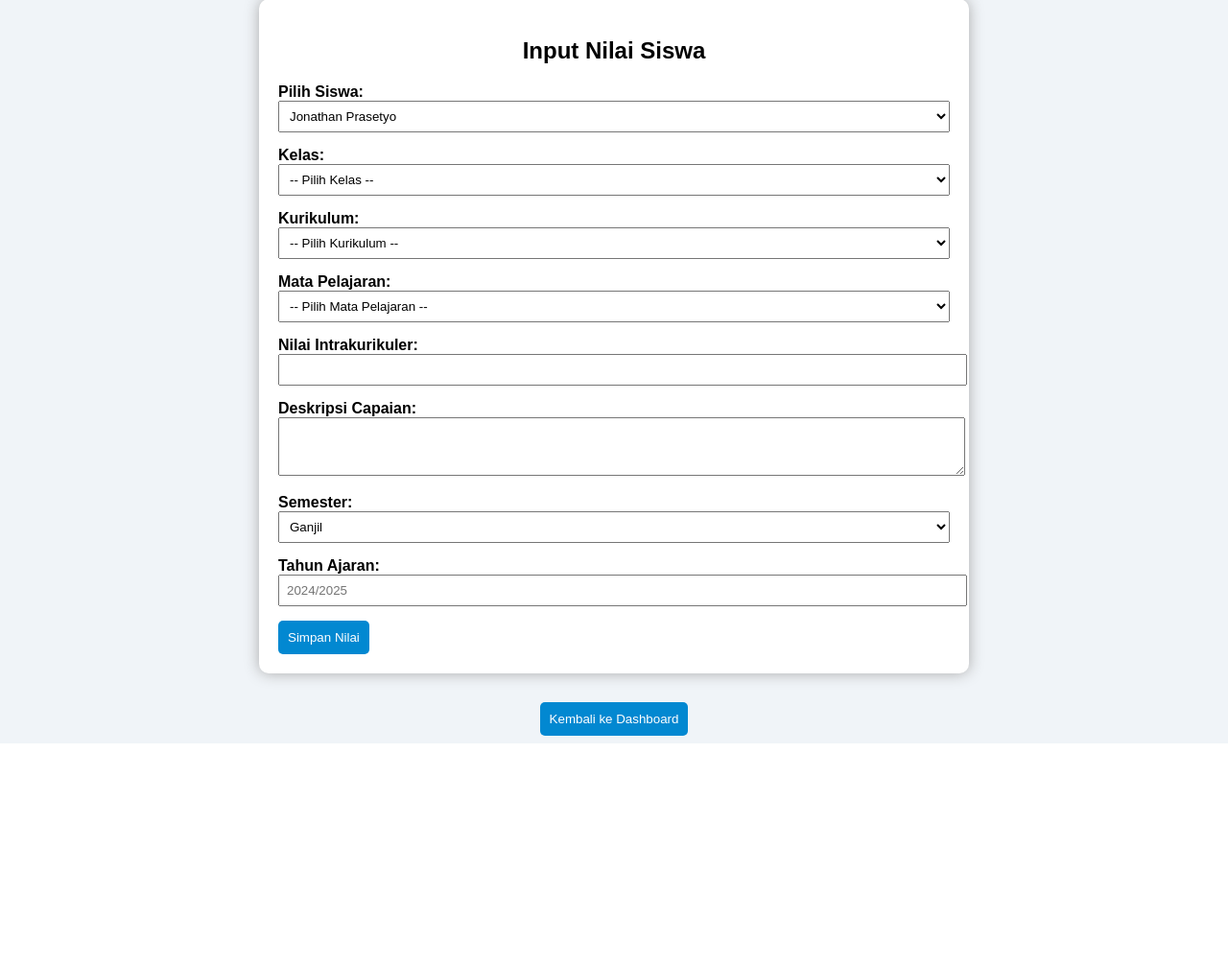
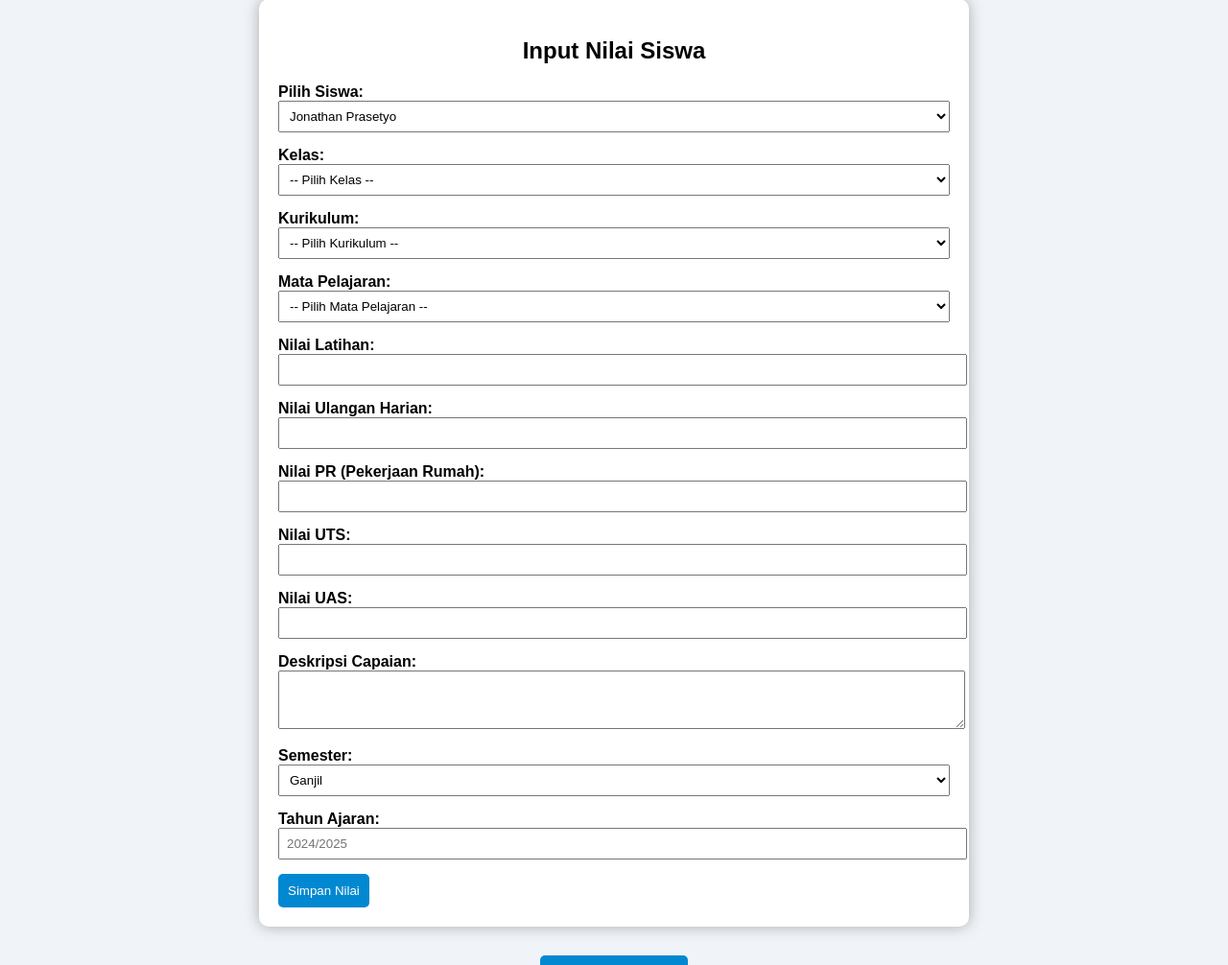
Before and after one commit to gabriel-ima/rapor_online, a PHP site: page /dashboard/input_nilai.php in a window 1280 px wide. Shown: the part 31-1037 px from the top of the page at 96% size. Before the commit the page ends 806 px from the top, so only its background shows below. Run offline with PHP 8.4, Linux system fonts and the light colour scheme; a user stored in the database is signed in; data comes from the database, SQL or seed files in the repository.

Commit message:
Update input_nilai.php

```diff
--- a/dashboard/input_nilai.php
+++ b/dashboard/input_nilai.php
@@ -167,8 +167,21 @@ $guru_username = $_SESSION['username'];
             <?php endforeach; ?>
         </select>
 
-        <label>Nilai Intrakurikuler:</label>
-        <input type="number" name="nilai_intra" required>
+        <label>Nilai Latihan:</label>
+        <input type="number" name="nilai_latihan" required>
+
+        <label>Nilai Ulangan Harian:</label>
+        <input type="number" name="nilai_ulangan" required>
+
+        <label>Nilai PR (Pekerjaan Rumah):</label>
+        <input type="number" name="nilai_pr" required>
+
+        <label>Nilai UTS:</label>
+        <input type="number" name="nilai_uts" required>
+
+        <label>Nilai UAS:</label>
+        <input type="number" name="nilai_uas" required>
+
 
         <!-- <label>Nilai Ekstrakurikuler:</label>
         <input type="number" name="nilai_ekstra" required> -->
```
